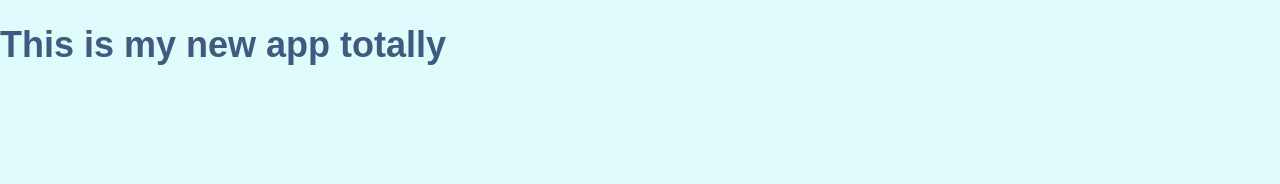
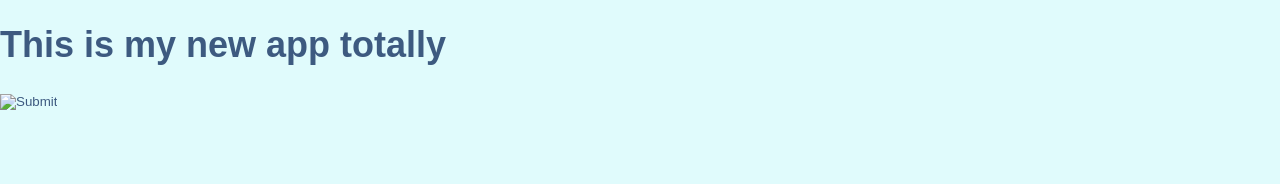
Before and after one commit to dalpat49/vueTesting, a Vue app: page / in a window 1280 px wide. Shown: the top 184 px of the page. Built offline with nearby package versions, Linux system fonts and the light colour scheme; no server answers.

Commit message:
local data

```diff
--- a/src/components/MeasurementsTable.vue
+++ b/src/components/MeasurementsTable.vue
@@ -1,6 +1,7 @@
 <template>
   <div>
 	<h1>This is my  new app totally</h1>
+  <input type="image" accept="jpg,png" />
 	</div>
 </template>
 
```
